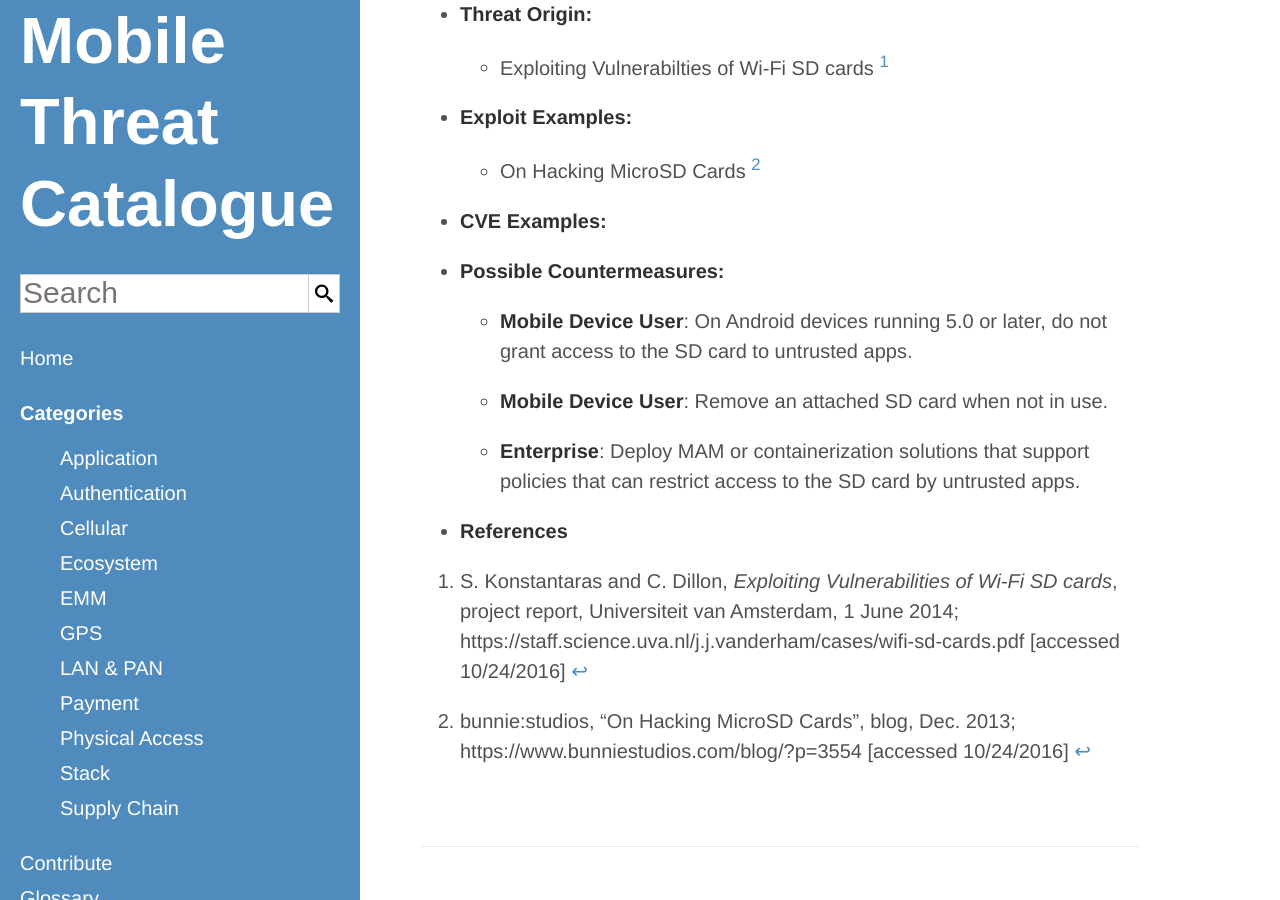
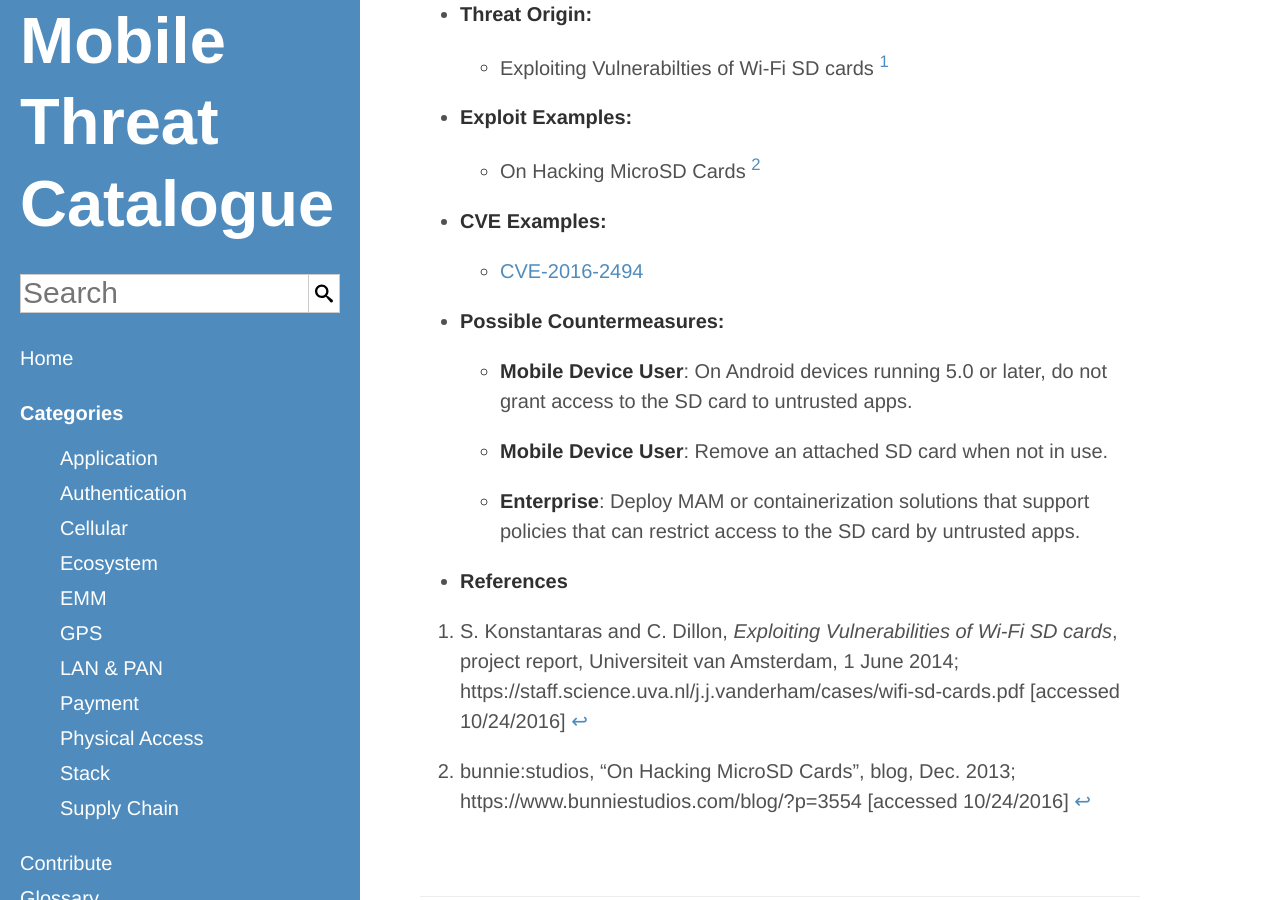
Before and after one commit to usnistgov/mobile-threat-catalogue, a Jekyll site: the page built from _stack-threats/STA-40.md, in a window 1280 px wide and 900 px high, scrolled down 348 px. Built offline with Jekyll 4.4.1, drawn with Linux system fonts in a browser that asks for light colours.

Commit message:
#66: Added CVE to STA-40

```diff
--- a/_stack-threats/STA-40.md
+++ b/_stack-threats/STA-40.md
@@ -3,11 +3,11 @@
     ThreatCategory: SD Card
     ID: STA-40
     Threat: "Achieving code execution by exploiting vulnerabilities in SD cards."
-    ThreatDescription: "SD cards contain an integrated processor which may contain vulnerabilities an attacker can exploit to achieve arbitrary code execution in the context of the SD card."
+    ThreatDescription: "SD cards contain an integrated processor which may contain vulnerabilities an attacker can exploit to achieve arbitrary code execution in the context of the SD card or the calling application."
     ThreatOrigin: "Exploiting Vulnerabilties of Wi-Fi SD cards [^247]"
     ExploitExample:
         - "On Hacking MicroSD Cards [^248]"
-    CVEExample:
+    CVEExample: CVE-2016-2494
     PossibleCountermeasures:
         "On Android devices running 5.0 or later, do not grant access to the SD card to untrusted apps.":
             - "Mobile Device User"
```
